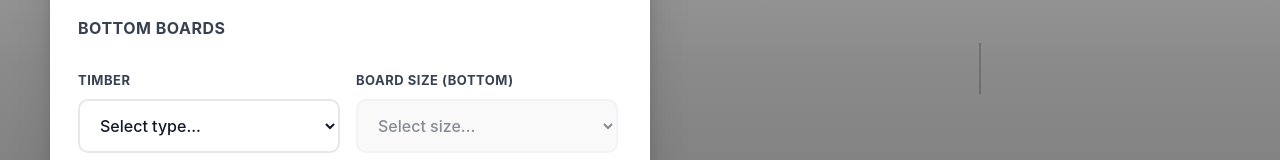
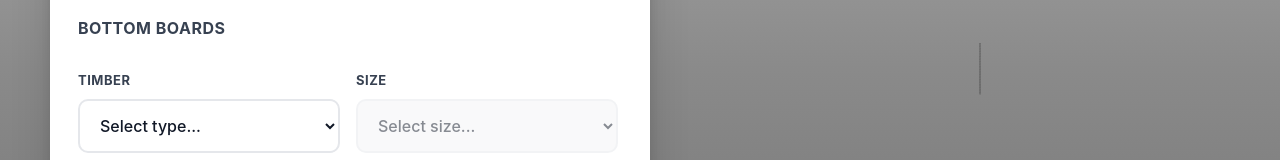
Before and after one commit to Beef13/pallet-size-quote-calculator, a React (Vite) app: page / in a window 1280 px wide. Shown: the part 331-491 px from the top of the page. Built offline with nearby package versions, Linux system fonts and the light colour scheme.

Commit message:
Change board/bearer size selector labels to 'Size'
- Changed 'Board Size (Bottom)' to 'Size'
- Changed 'Board Size (Top)' to 'Size'
- Changed 'Bearer Size' to 'Size'

```diff
--- a/src/components/PalletBuilderOverlay.jsx
+++ b/src/components/PalletBuilderOverlay.jsx
@@ -944,7 +944,7 @@ function PalletBuilderOverlay({ onQuoteCalculated, quoteData }) {
                       </select>
                     </div>
                     <div className="form-field">
-                      <label>Board Size (Bottom)</label>
+                      <label>Size</label>
                       <select
                         value={selectedBottomBoardSize}
                         onChange={(e) => setSelectedBottomBoardSize(e.target.value)}
@@ -1034,7 +1034,7 @@ function PalletBuilderOverlay({ onQuoteCalculated, quoteData }) {
                       </select>
                     </div>
                     <div className="form-field">
-                      <label>Board Size (Top)</label>
+                      <label>Size</label>
                       <select
                         value={selectedTopBoardSize}
                         onChange={(e) => setSelectedTopBoardSize(e.target.value)}
@@ -1126,7 +1126,7 @@ function PalletBuilderOverlay({ onQuoteCalculated, quoteData }) {
                   {/* Bearer Size and Number - Two Column */}
                   <div className="form-row two-col">
                     <div className="form-field">
-                      <label>Bearer Size</label>
+                      <label>Size</label>
                       <select
                         value={selectedBearerSize}
                         onChange={(e) => setSelectedBearerSize(e.target.value)}
```
